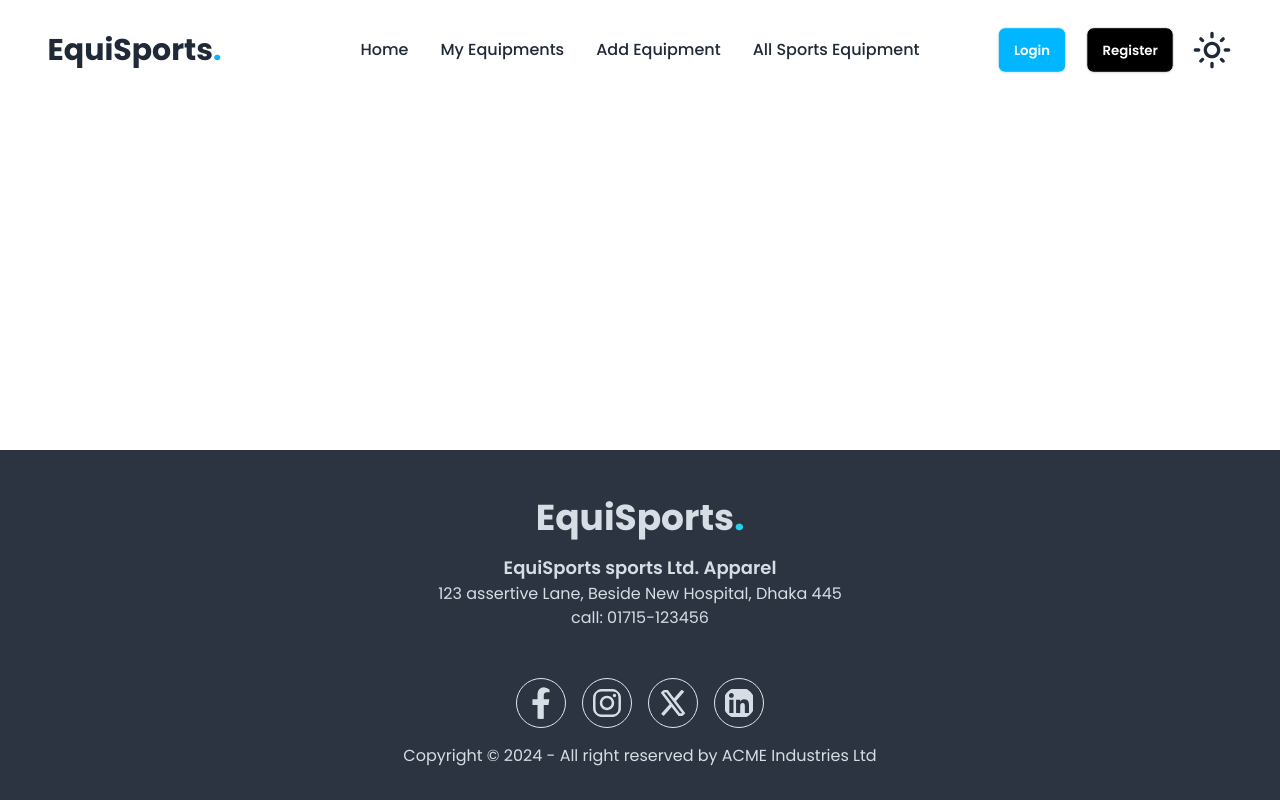
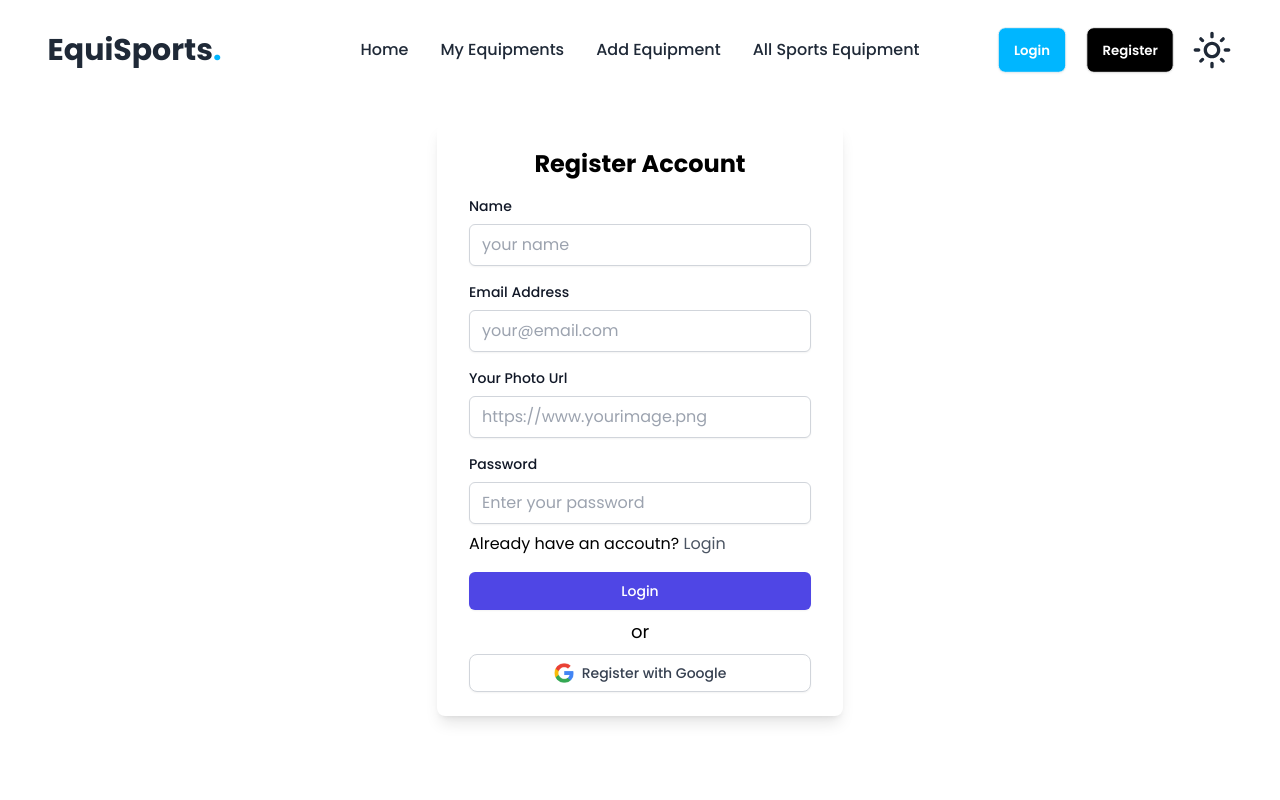
Before and after one commit to shihabhq/equisports, a React (Vite) app: page /auth/register in a window 1280 px wide. Shown: the top 800 px of the page. Built offline with nearby package versions, Linux system fonts and the light colour scheme; no server answers.

Commit message:
auth logic built

```diff
--- a/package.json
+++ b/package.json
@@ -19,6 +19,7 @@
     "react-dom": "^18.3.1",
     "react-icons": "^5.4.0",
     "react-router-dom": "^7.0.2",
+    "react-toastify": "^10.0.6",
     "swiper": "^11.1.15"
   },
   "devDependencies": {
--- a/src/contexts/AuthProvider.jsx
+++ b/src/contexts/AuthProvider.jsx
@@ -52,6 +52,7 @@ const AuthProvider = ({ children }) => {
     logOut,
     loginUser,
     loading,
+    setLoading,
     updateUserProfile,
   };
   useEffect(() => {
--- a/src/index.css
+++ b/src/index.css
@@ -7,3 +7,9 @@
 * {
   font-family: "Poppins", sans-serif;
 }
+
+input:-webkit-autofill {
+  box-shadow: 0 0 0px 1000px white inset !important; /* Sets the background to white */
+  -webkit-text-fill-color: black !important; /* Ensures text color is black */
+  transition: background-color 5000s ease-in-out 0s; /* Prevents flashing effect */
+}
--- a/src/pages/Login.jsx
+++ b/src/pages/Login.jsx
@@ -1,16 +1,90 @@
 import google from "../assets/google.png";
-import { Link } from "react-router-dom";
+import { Link, useLocation, useNavigate } from "react-router-dom";
 import Input from "../shared/Input";
+import { useContext, useState } from "react";
+import { AuthContext } from "../contexts/AuthProvider";
+import { toast } from "react-toastify";
 
 const Login = () => {
+  const [email, setEmail] = useState("");
+  const [password, setPassword] = useState("");
+  const { loginUser, loginWithGoogle, user, setUser, loading, setLoading } =
+    useContext(AuthContext);
+  const location = useLocation();
+  const navigate = useNavigate();
+
+  const handleSubmit = (e) => {
+    e.preventDefault();
+    if (!email || !password) {
+      toast.error("Please fill in all fields", { position: "top-center" });
+      return;
+    }
+    loginUser(email, password)
+      .then(() => {
+        toast.success("User LoggedIn successfully", { position: "top-center" });
+        navigate(location?.state ? location.state : "/");
+      })
+      .catch((err) => {
+        toast.error("Error Occured: " + err, { position: "top-center" });
+      })
+      .finally(() => {
+        setLoading(false);
+      });
+  };
+
+  const handleGoogleLogin = () => {
+    loginWithGoogle()
+      .then((result) => {
+        setUser(result.user);
+        toast.success("User Logged in successfully", {
+          position: "top-center",
+        });
+        navigate(location?.state ? location.state : "/");
+      })
+      .catch((err) => {
+        toast.error("Unexpected Error Occured" + err, {
+          position: "top-center",
+        });
+      })
+      .finally(() => {
+        setLoading(false);
+      });
+  };
+
+  if (user) {
+    return (
+      <>
+        <div className=" flex items-center flex-col">
+          <h1 className="mt-48 mb-8 text-center text-5xl font-bold md:text-2xl">
+            You are already Logged in
+          </h1>
+          <Link
+            to={"/"}
+            className="font-bold text-lg bg-green-400 px-4 py-2 rounded-lg text-white transition-all
+          hover:bg-green-500 hover:-translate-y-1
+          ">
+            Go to Home
+          </Link>
+        </div>
+      </>
+    );
+  }
+
   return (
     <div className="min-h-[80vh] flex items-center justify-center w-full text-black">
       <div className="bg-white  shadow-lg rounded-lg px-8 py-6 max-w-[35rem]">
         <h1 className="text-2xl font-bold text-center mb-4 text-black">
           Login
         </h1>
-        <form action="#">
-          <Input name={"email"} placeholder={"your@email.com"} type={"text"} />
+        <form>
+          <Input
+            value={email}
+            changeVal={setEmail}
+            name={"email"}
+            text={"Email Address"}
+            placeholder={"your@email.com"}
+            type={"text"}
+          />
           <div className="mb-4">
             <label
               htmlFor="password"
@@ -19,6 +93,8 @@ const Login = () => {
             </label>
             <input
               type="password"
+              value={password}
+              onChange={(e) => setPassword(e.target.value)}
               id="password"
               className="shadow-sm rounded-md w-full px-3 py-2 border border-gray-300 focus:outline-none focus:ring-indigo-500 focus:border-indigo-500"
               placeholder="Enter your password"
@@ -37,12 +113,15 @@ const Login = () => {
           </div>
 
           <button
+            onClick={handleSubmit}
             type="submit"
             className="w-full flex justify-center py-2 px-4 border border-transparent rounded-md shadow-sm text-sm font-medium text-white bg-indigo-600 hover:bg-indigo-700 focus:outline-none focus:ring-2 focus:ring-offset-2 focus:ring-indigo-500">
             Login
           </button>
           <p className="text-center my-2 text-lg">or</p>
-          <button className="flex gap-2 items-center justify-center w-full px-4 py-2 text-sm font-medium text-gray-700 bg-white border border-gray-300 rounded-lg shadow-sm hover:bg-gray-100 focus:outline-none focus:ring-2 focus:ring-offset-2 focus:ring-indigo-500">
+          <button
+            onClick={handleGoogleLogin}
+            className="flex gap-2 items-center justify-center w-full px-4 py-2 text-sm font-medium text-gray-700 bg-white border border-gray-300 rounded-lg shadow-sm hover:bg-gray-100 focus:outline-none focus:ring-2 focus:ring-offset-2 focus:ring-indigo-500">
             <img src={google} className="border-none w-5" alt="" />
             Continue with Google
           </button>
--- a/src/pages/Register.jsx
+++ b/src/pages/Register.jsx
@@ -1,7 +1,196 @@
-import React from "react";
+import google from "../assets/google.png";
+import { Link, useNavigate } from "react-router-dom";
+import Input from "../shared/Input";
+import { toast } from "react-toastify";
+import { useContext, useState } from "react";
+import { AuthContext } from "../contexts/AuthProvider";
 
 const Register = () => {
-  return <div></div>;
+  const [name, setName] = useState("");
+  const [photoUrl, setPhotoUrl] = useState("");
+  const [email, setEmail] = useState("");
+  const [password, setPassword] = useState("");
+  const {
+    createNewUser,
+    updateUserProfile,
+    setLoading,
+    loginWithGoogle,
+    user,
+    setUser,
+  } = useContext(AuthContext);
+  const navigate = useNavigate();
+  const [error, setError] = useState("");
+
+  // regex
+  const lowercaseRegex = /[a-z]/;
+  const uppercaseRegex = /[A-Z]/;
+  const handleSubmit = (e) => {
+    e.preventDefault();
+    if (!name || !photoUrl || !email || !password) {
+      setError("Please fill up all the fields");
+      toast.error("Please fill up all the fields", { position: "top-center" });
+      return;
+    }
+    if (password.length < 6) {
+      setError("Password must be at least 6 characters long");
+      toast.error("Password must be at least 6 characters long", {
+        position: "top-center",
+      });
+      return;
+    }
+    if (!lowercaseRegex.test(password)) {
+      setError("Password must contain one lowercase letter");
+      toast.error("Password must contain one lowercase letter", {
+        position: "top-center",
+      });
+      return;
+    }
+    if (!uppercaseRegex.test(password)) {
+      setError("Password must contain one uppercase letter");
+      toast.error("Password must contain one uppercase letter", {
+        position: "top-center",
+      });
+      return;
+    }
+
+    createNewUser(email, password)
+      .then((result) => {
+        const user = result.user;
+        setUser(user);
+        updateUserProfile({ displayName: name, photoURL: photoUrl })
+          .then(() => {
+            navigate("/");
+          })
+          .catch((err) => {
+            toast.error("Unexpected Error Occured" + err, {
+              position: "top-center",
+            });
+          });
+      })
+      .catch((err) => {
+        toast.error("Unexpected Error Occured" + err, {
+          position: "top-center",
+        });
+      })
+      .finally(() => {
+        setLoading(false);
+        setError("");
+      });
+  };
+
+  const handleGoogleRegistration = () => {
+    loginWithGoogle()
+      .then(() => {
+        toast.success("Account Created Successfully", {
+          position: "top-center",
+        });
+        navigate("/");
+      })
+      .catch((err) => {
+        toast.error("Unexpected Error Occured" + err, {
+          position: "top-center",
+        });
+      })
+      .finally(() => {
+        setLoading(false);
+        setError("");
+      });
+  };
+  if (user) {
+    return (
+      <>
+        <div className=" flex items-center flex-col">
+          <h1 className="mt-48 mb-8 text-center text-5xl font-bold md:text-2xl">
+            You are already registered
+          </h1>
+          <Link
+            to={"/"}
+            className="font-bold text-lg bg-green-400 px-4 py-2 rounded-lg text-white transition-all
+          hover:bg-green-500 hover:-translate-y-1
+          ">
+            Go to Home
+          </Link>
+        </div>
+      </>
+    );
+  }
+
+  return (
+    <div className="min-h-[80vh] flex items-center justify-center w-full text-black">
+      <div className="bg-white  shadow-lg rounded-lg px-8 py-6 max-w-[35rem]">
+        <h1 className="text-2xl font-bold text-center mb-4 text-black">
+          Register Account
+        </h1>
+        <form action="#">
+          <Input
+            changeVal={setName}
+            value={name}
+            name={"name"}
+            text={"Name"}
+            placeholder={"your name"}
+            type={"text"}
+          />
+          <Input
+            changeVal={setEmail}
+            value={email}
+            name={"email"}
+            placeholder={"your@email.com"}
+            type={"text"}
+            text={"Email Address"}
+          />
+          <Input
+            value={photoUrl}
+            changeVal={setPhotoUrl}
+            name={"photo"}
+            placeholder={"https://www.yourimage.png"}
+            type={"text"}
+            text={"Your Photo Url"}
+          />
+          <div className="mb-4">
+            <label
+              htmlFor="password"
+              className="block text-sm font-medium text-gray-900 mb-2">
+              Password
+            </label>
+            <input
+              onChange={(e) => setPassword(e.target.value)}
+              value={password}
+              type="password"
+              id="password"
+              className="shadow-sm rounded-md w-full px-3 py-2 border border-gray-300 focus:outline-none focus:ring-indigo-500 focus:border-indigo-500"
+              placeholder="Enter your password"
+              style={{ backgroundColor: "white" }}
+              required
+            />
+            <p className="text-sm text-red-500 ">{error && error}</p>
+            <p className="mt-2">
+              Already have an accoutn?{" "}
+              <Link
+                to="/auth/login"
+                href="#"
+                className="text-base text-gray-600 hover:text-indigo-500 focus:outline-none focus:ring-2 focus:ring-offset-2 focus:ring-indigo-500">
+                Login
+              </Link>
+            </p>
+          </div>
+
+          <button
+            onClick={handleSubmit}
+            type="submit"
+            className="w-full flex justify-center py-2 px-4 border border-transparent rounded-md shadow-sm text-sm font-medium text-white bg-indigo-600 hover:bg-indigo-700 focus:outline-none focus:ring-2 focus:ring-offset-2 focus:ring-indigo-500">
+            Login
+          </button>
+          <p className="text-center my-2 text-lg">or</p>
+          <button
+            onClick={handleGoogleRegistration}
+            className="flex gap-2 items-center justify-center w-full px-4 py-2 text-sm font-medium text-gray-700 bg-white border border-gray-300 rounded-lg shadow-sm hover:bg-gray-100 focus:outline-none focus:ring-2 focus:ring-offset-2 focus:ring-indigo-500">
+            <img src={google} className="border-none w-5" alt="" />
+            Register with Google
+          </button>
+        </form>
+      </div>
+    </div>
+  );
 };
 
 export default Register;
--- a/src/routes/router.jsx
+++ b/src/routes/router.jsx
@@ -55,6 +55,7 @@ const router = createBrowserRouter([
   {
     path: "auth",
     element: <AuthLayout />,
+    errorElement: <NotFound />,
     children: [
       {
         path: "/auth/login",
--- a/src/shared/Input.jsx
+++ b/src/shared/Input.jsx
@@ -1,20 +1,22 @@
 import React from "react";
 
-const Input = ({ name, type, placeholder }) => {
+const Input = ({ name, type, placeholder, text, value, changeVal }) => {
   return (
     <div className="mb-4">
       <label
         htmlFor={name}
         className="block text-sm font-medium text-gray-900 mb-2">
-        Email Address
+        {text}
       </label>
       <input
         type={type}
+        value={value}
         id={name}
-        className="shadow-lg rounded-md w-full px-3 py-2 border border-gray-300 focus:outline-none focus:ring-indigo-500 focus:border-indigo-500"
+        className="shadow-sm rounded-md w-full px-3 py-2 border border-gray-300 focus:outline-none focus:ring-indigo-500 focus:border-indigo-500"
         placeholder={placeholder}
         style={{ backgroundColor: "white" }}
         required
+        onChange={(e) => changeVal(e.target.value)}
       />
     </div>
   );
```
Also changed, not shown: src/main.jsx (+7 -1 lines), 1 other file (tests, documents, lock files or other folders).
